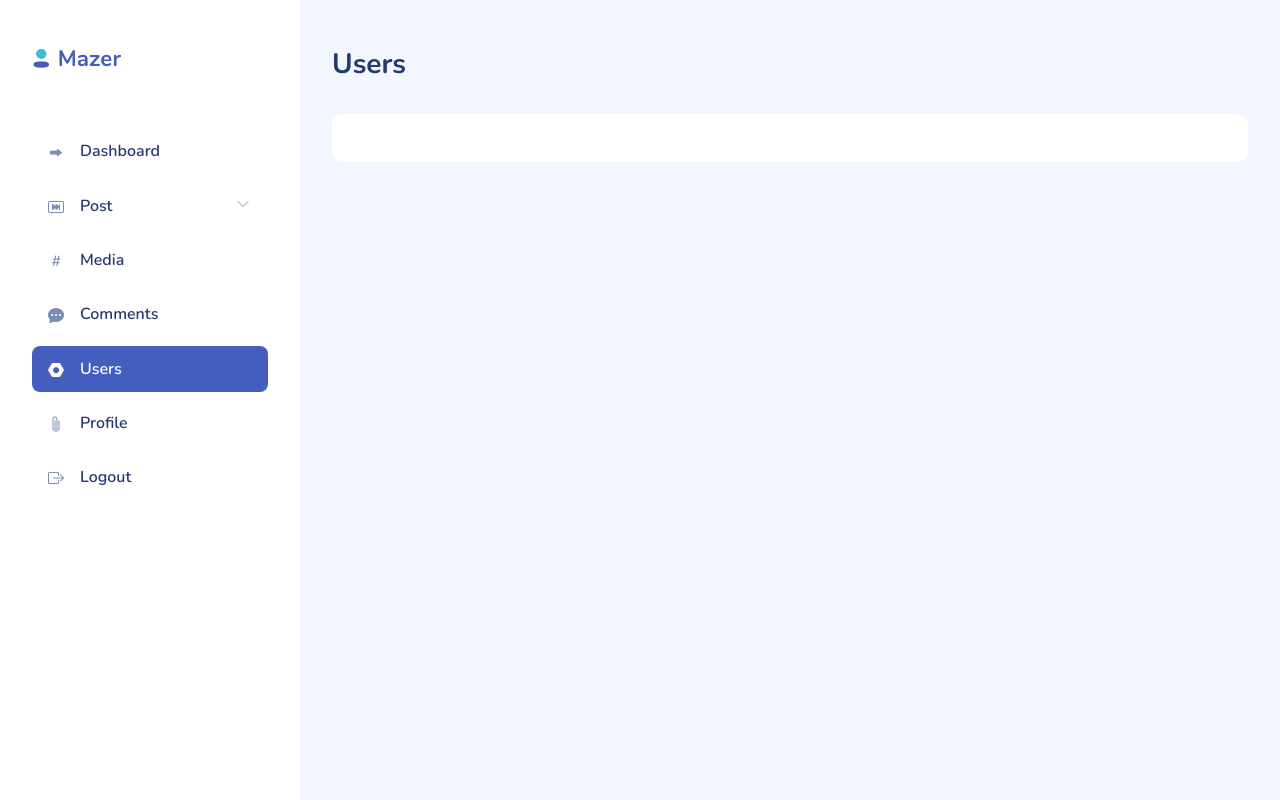
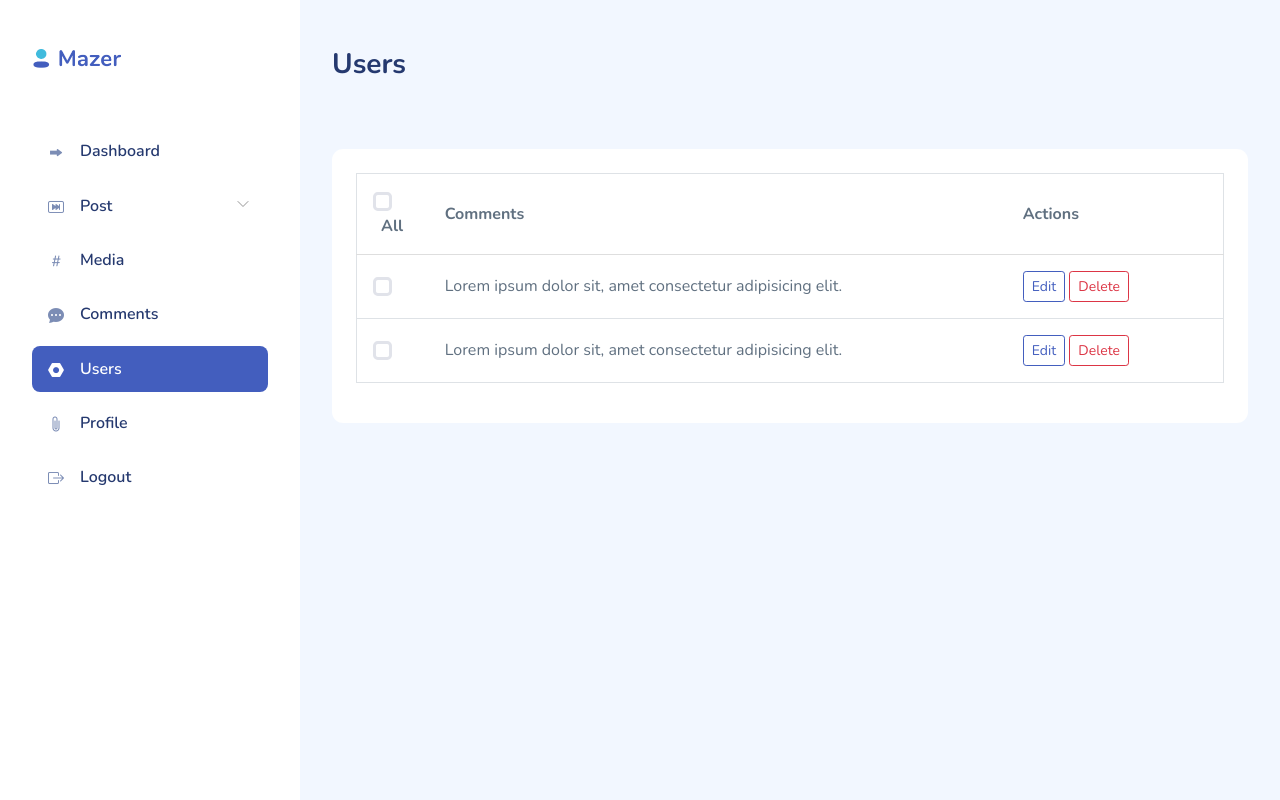
Before and after one commit to rejoan121615/travel-website-team_dot, a PHP site: page /template/admin/users.php in a window 1280 px wide. Run offline with PHP 8.4, Linux system fonts and the light colour scheme; some libraries are stand-ins or nearby versions.

Commit message:
outline added

```diff
--- a/template/admin/all-post.php
+++ b/template/admin/all-post.php
@@ -39,7 +39,7 @@
       <div class="card">
         <div class="card-content">
           <div class="card-body">
-            <a href="new-post.php" class=" d-block btn btn-primary fw-bold">Create new post</a>
+            <a href="new-post.php" class=" d-block btn btn-outline-primary fw-bold">Create new post</a>
           </div>
         </div>
       </div>
--- a/template/admin/users.php
+++ b/template/admin/users.php
@@ -29,13 +29,51 @@
       <div class="page-heading">
         <h3>Users</h3>
       </div>
-      <section class="section ">
-        <div class="card">
-          <div class="card-body">
-
+      <!-- Writting Settings start -->
+      <div class="row">
+        <div class="col-12">
+          <div class="card">
+            <div class="card-content">
+            </div>
+          </div>
+          <div class="card">
+            <div class="card-body">
+              <table class=" table table-md w-100 border ">
+                <thead>
+                  <tr>
+                    <th class=" col-1 ">
+                      <input type="checkbox" class=" form-check-input "> <span class=" ms-2 ">All</span>
+                    </th>
+                    <th class=" col-8 ">Comments</th>
+                    <th class=" col-3 ">Actions</th>
+                  </tr>
+                </thead>
+                <tbody>
+                  <tr>
+                    <td class="col-1 "><input type="checkbox" class=" form-check-input "></td>
+                    <td class="col-8 ">Lorem ipsum dolor sit, amet consectetur adipisicing elit.</td>
+                    <td class="col-3 ">
+                      <button class=" btn btn-sm btn-outline-primary ">Edit</button>
+                      <button class=" btn btn-sm btn-outline-danger">Delete</button>
+                    </td>
+                  </tr>
+                  <tr>
+                    <td class="col-1 "><input type="checkbox" class=" form-check-input "></td>
+                    <td class="col-8 ">Lorem ipsum dolor sit, amet consectetur adipisicing elit.</td>
+                    <td class="col-3 ">
+                      <button class=" btn btn-sm btn-outline-primary ">Edit</button>
+                      <button class=" btn btn-sm btn-outline-danger">Delete</button>
+                    </td>
+                  </tr>
+                </tbody>
+              </table>
+            </div>
           </div>
         </div>
-      </section>
+      </div>
+
+    </div>
+    <!-- Writting Settings End --
     </div>
   </div>
   <script src="assets/vendors/perfect-scrollbar/perfect-scrollbar.min.js"></script>
```
